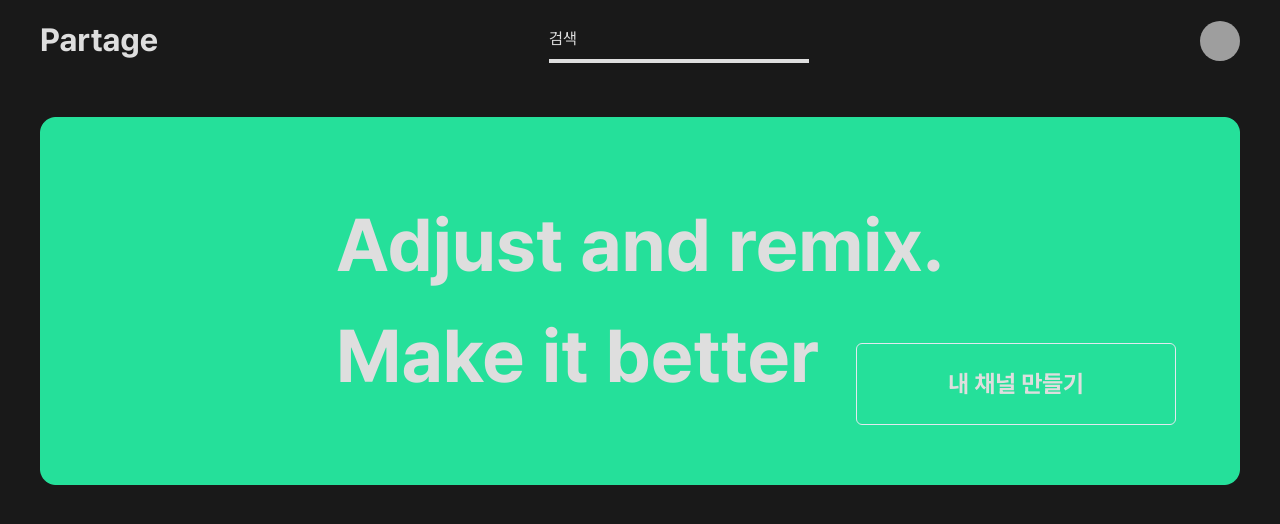
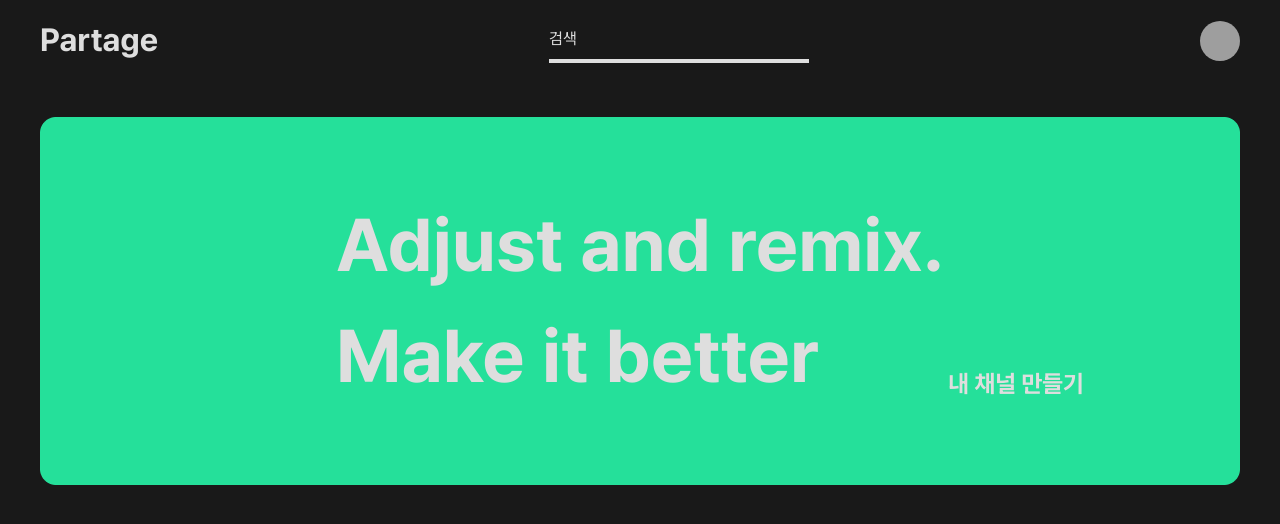
Before and after one commit to Team-Partage/partage_web, a Next.js app: page / in a window 1280 px wide. Shown: the top 524 px of the page. Built offline with nearby package versions, Linux system fonts and the light colour scheme; grey boxes are pictures that could not be loaded.

Commit message:
refactor: Button 컴포넌트 스타일 수정

```diff
--- a/src/components/ui/button.tsx
+++ b/src/components/ui/button.tsx
@@ -6,32 +6,31 @@ import { cn } from '@/lib/utils';
 import { Slot } from '@radix-ui/react-slot';
 
 const buttonVariants = cva(
-  'inline-flex items-center justify-center whitespace-nowrap rounded-md text-sm font-medium ring-offset-white transition-colors focus-visible:outline-none focus-visible:ring-2 focus-visible:ring-slate-950 focus-visible:ring-offset-2 disabled:pointer-events-none disabled:opacity-50 dark:ring-offset-slate-950 dark:focus-visible:ring-slate-300',
+  'inline-flex items-center justify-center whitespace-nowrap rounded-lg transition-colors disabled:pointer-events-none disabled:bg-neutral-300',
   {
     variants: {
       variant: {
-        default:
-          'bg-slate-900 text-slate-50 hover:bg-slate-900/90 dark:bg-slate-50 dark:text-slate-900 dark:hover:bg-slate-50/90',
-        destructive:
-          'bg-red-500 text-slate-50 hover:bg-red-500/90 dark:bg-red-900 dark:text-slate-50 dark:hover:bg-red-900/90',
-        outline:
-          'border border-slate-200 bg-white hover:bg-slate-100 hover:text-slate-900 dark:border-slate-800 dark:bg-slate-950 dark:hover:bg-slate-800 dark:hover:text-slate-50',
-        secondary:
-          'bg-slate-100 text-slate-900 hover:bg-slate-100/80 dark:bg-slate-800 dark:text-slate-50 dark:hover:bg-slate-800/80',
-        ghost:
-          'hover:bg-slate-100 hover:text-slate-900 dark:hover:bg-slate-800 dark:hover:text-slate-50',
-        link: 'text-slate-900 underline-offset-4 hover:underline dark:text-slate-50',
+        default: 'bg-slate-50 text-slate-900 hover:bg-slate-50/90 ',
+        active: 'bg-main-skyblue text-neutral-600 medium-bold',
+        inactive: 'bg-neutral-300 text-neutral-200',
+        withDraw: 'border border-solid border-sub-red bg-neutral-600 text-sub-red',
       },
       size: {
-        default: 'h-10 px-4 py-2',
-        sm: 'h-9 rounded-md px-3',
-        lg: 'h-11 rounded-md px-8',
-        icon: 'size-10',
+        default: 'h-12 px-8',
+        sm: 'h-[42px] px-8',
+        lg: 'h-16 px-8 mobile:h-[50px] tablet:h-14',
+        icon: 'size-10 px-2',
+      },
+      font: {
+        medium: 'medium-bold',
+        base: 'base-bold',
+        small: 'small-bold',
       },
     },
     defaultVariants: {
-      variant: 'default',
+      variant: 'active',
       size: 'default',
+      font: 'base',
     },
   },
 );
```
